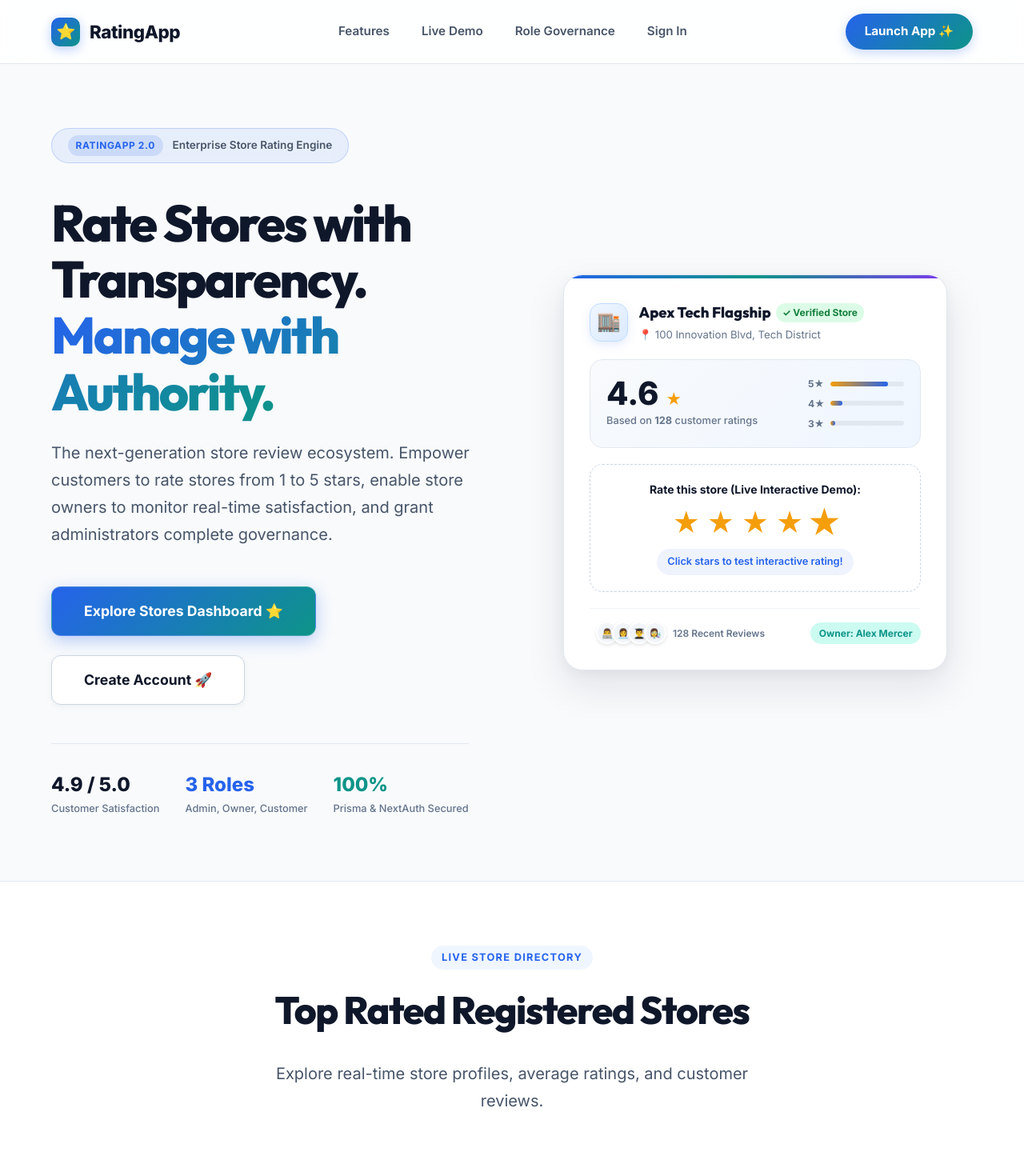
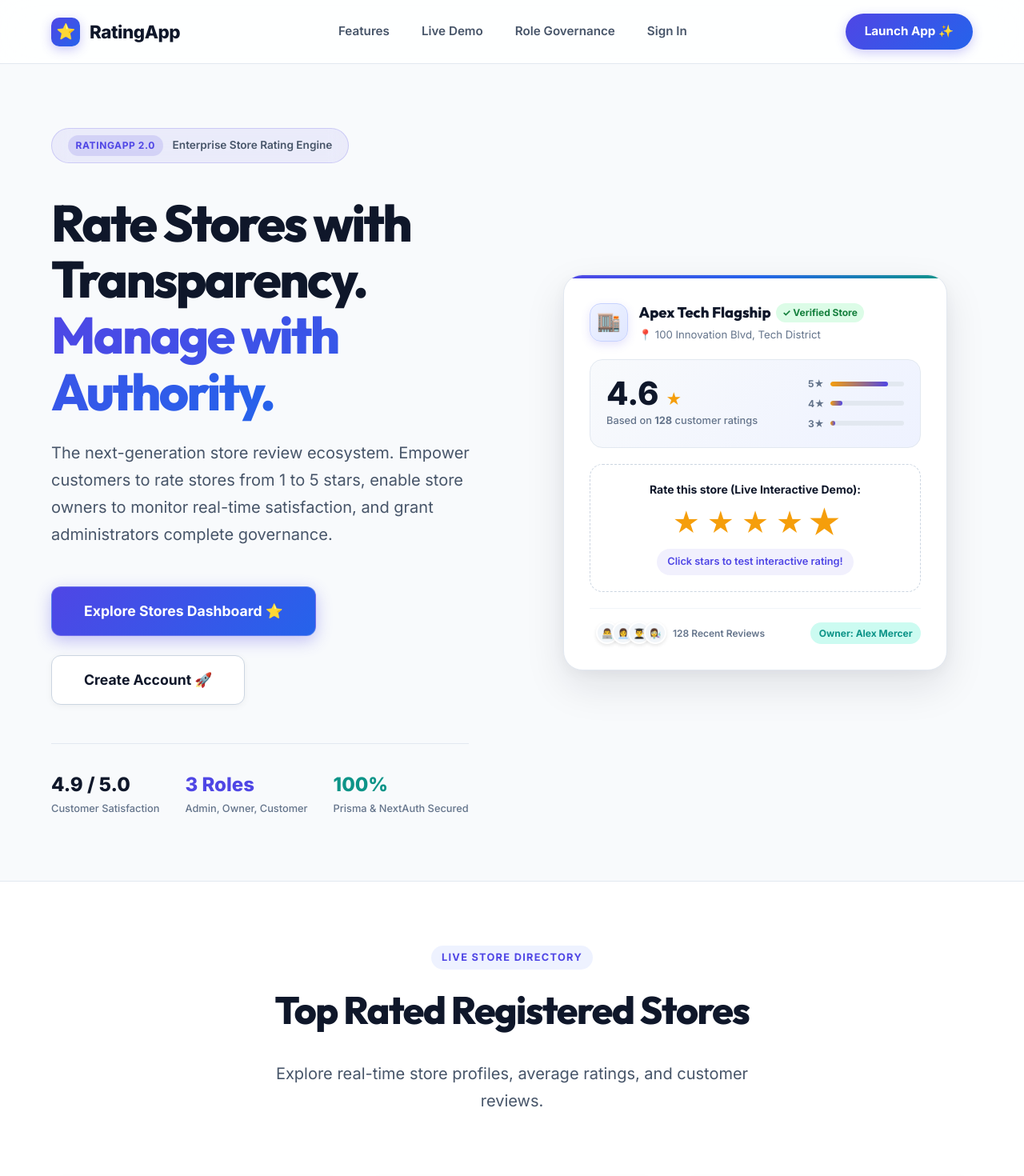
Before and after one commit to Mayuraglawe/Roxiler-System, a Next.js app: page / in a window 1280 px wide. Shown: the top 1470 px of the page at 80% size. Built offline with nearby package versions, Linux system fonts and the light colour scheme.

Commit message:
Apply Royal Indigo & Electric Blue color palette across platform

```diff
--- a/src/app/components/HeroDemoCard.tsx
+++ b/src/app/components/HeroDemoCard.tsx
@@ -37,7 +37,7 @@ export default function HeroDemoCard() {
         left: 0,
         right: 0,
         height: '4px',
-        background: 'linear-gradient(90deg, #2563EB 0%, #0D9488 50%, #7C3AED 100%)',
+        background: 'linear-gradient(90deg, #4F46E5 0%, #2563EB 50%, #0D9488 100%)',
       }} />
 
       {/* Header */}
@@ -47,13 +47,13 @@ export default function HeroDemoCard() {
             width: '48px',
             height: '48px',
             borderRadius: '14px',
-            background: 'linear-gradient(135deg, #EFF6FF 0%, #DBEAFE 100%)',
-            border: '1px solid #BFDBFE',
+            background: 'linear-gradient(135deg, #EEF2FF 0%, #E0E7FF 100%)',
+            border: '1px solid #C7D2FE',
             display: 'flex',
             alignItems: 'center',
             justifyContent: 'center',
             fontSize: '1.5rem',
-            boxShadow: '0 4px 12px rgba(37, 99, 235, 0.12)'
+            boxShadow: '0 4px 12px rgba(79, 70, 229, 0.15)'
           }}>
             🏬
           </div>
@@ -69,7 +69,7 @@ export default function HeroDemoCard() {
 
       {/* Score Overview Box */}
       <div style={{
-        background: 'linear-gradient(135deg, #F8FAFC 0%, #EFF6FF 100%)',
+        background: 'linear-gradient(135deg, #F8FAFC 0%, #EEF2FF 100%)',
         border: '1px solid #E2E8F0',
         borderRadius: '16px',
         padding: '1.25rem',
@@ -94,7 +94,7 @@ export default function HeroDemoCard() {
                 <div style={{
                   height: '100%',
                   width: idx === 0 ? '78%' : idx === 1 ? '16%' : '6%',
-                  background: 'linear-gradient(90deg, #F59E0B 0%, #2563EB 100%)',
+                  background: 'linear-gradient(90deg, #F59E0B 0%, #4F46E5 100%)',
                   borderRadius: '99px'
                 }} />
               </div>
@@ -143,8 +143,8 @@ export default function HeroDemoCard() {
         <div style={{
           fontSize: '0.8rem',
           fontWeight: 600,
-          color: '#2563EB',
-          background: 'rgba(37, 99, 235, 0.08)',
+          color: '#4F46E5',
+          background: 'rgba(79, 70, 229, 0.08)',
           padding: '0.4rem 0.8rem',
           borderRadius: '99px',
           display: 'inline-block'
--- a/src/app/globals.css
+++ b/src/app/globals.css
@@ -1,17 +1,17 @@
 @import url('https://fonts.googleapis.com/css2?family=Inter:wght@300;400;500;600;700;800&family=Outfit:wght@400;500;600;700;800&display=swap');
 
 :root, [data-theme="light"] {
-  /* Brand Primary */
-  --primary-color: #2563EB;
-  --primary-hover: #1D4ED8;
-  --primary-dark: #1E40AF;
-  --primary-light: #60A5FA;
-  --primary-gradient: linear-gradient(135deg, #2563EB 0%, #0D9488 100%);
+  /* Brand Primary - Royal Indigo & Electric Blue */
+  --primary-color: #4F46E5;
+  --primary-hover: #4338CA;
+  --primary-dark: #3730A3;
+  --primary-light: #818CF8;
+  --primary-gradient: linear-gradient(135deg, #4F46E5 0%, #2563EB 50%, #0D9488 100%);
 
   /* Secondary & Tertiary */
-  --secondary: #0D9488;
-  --secondary-light: #14B8A6;
-  --tertiary: #CCFBF1;
+  --secondary: #2563EB;
+  --secondary-light: #60A5FA;
+  --tertiary: #EEF2FF;
 
   /* Accents */
   --accent-purple: #7C3AED;
@@ -33,16 +33,16 @@
   --text-muted: #475569;
   --text-dim: #64748B;
 
-  --logo-gradient: linear-gradient(135deg, #2563EB 0%, #0D9488 100%);
-  --hero-gradient: linear-gradient(135deg, #0F172A 0%, #2563EB 100%);
+  --logo-gradient: linear-gradient(135deg, #4F46E5 0%, #2563EB 100%);
+  --hero-gradient: linear-gradient(135deg, #0F172A 0%, #4F46E5 100%);
 
   --border-color: #E2E8F0;
-  --border-highlight: #3B82F6;
+  --border-highlight: #4F46E5;
 
   --shadow-sm: 0 1px 3px rgba(15, 23, 42, 0.06), 0 1px 2px rgba(15, 23, 42, 0.04);
   --shadow-md: 0 4px 20px rgba(15, 23, 42, 0.06), 0 2px 8px rgba(15, 23, 42, 0.04);
   --shadow-lg: 0 20px 45px rgba(15, 23, 42, 0.08), 0 8px 16px rgba(15, 23, 42, 0.04);
-  --shadow-glow: 0 4px 25px rgba(37, 99, 235, 0.18);
+  --shadow-glow: 0 4px 25px rgba(79, 70, 229, 0.22);
 
   --radius-sm: 0.375rem;
   --radius-md: 0.625rem;
--- a/src/app/page.module.css
+++ b/src/app/page.module.css
@@ -39,7 +39,7 @@
 }
 
 .navLogoIcon {
-  background: linear-gradient(135deg, #2563EB 0%, #0D9488 100%);
+  background: linear-gradient(135deg, #4F46E5 0%, #2563EB 100%);
   color: white;
   width: 36px;
   height: 36px;
@@ -48,7 +48,7 @@
   align-items: center;
   justify-content: center;
   font-size: 1.2rem;
-  box-shadow: 0 4px 14px rgba(37, 99, 235, 0.3);
+  box-shadow: 0 4px 14px rgba(79, 70, 229, 0.3);
 }
 
 .navLinks {
@@ -66,7 +66,7 @@
 }
 
 .navLink:hover {
-  color: #2563EB;
+  color: #4F46E5;
 }
 
 .navActions {
@@ -84,11 +84,11 @@
 }
 
 .loginBtn:hover {
-  color: #2563EB;
+  color: #4F46E5;
 }
 
 .getStartedBtn {
-  background: linear-gradient(135deg, #2563EB 0%, #0D9488 100%);
+  background: linear-gradient(135deg, #4F46E5 0%, #2563EB 100%);
   color: white;
   padding: 0.65rem 1.5rem;
   border-radius: 99px;
@@ -96,12 +96,12 @@
   font-size: 0.95rem;
   text-decoration: none;
   transition: all 0.2s ease;
-  box-shadow: 0 4px 14px rgba(37, 99, 235, 0.25);
+  box-shadow: 0 4px 14px rgba(79, 70, 229, 0.28);
 }
 
 .getStartedBtn:hover {
   transform: translateY(-2px);
-  box-shadow: 0 6px 20px rgba(37, 99, 235, 0.4);
+  box-shadow: 0 6px 20px rgba(79, 70, 229, 0.45);
 }
 
 /* Hero Section */
@@ -149,7 +149,7 @@
   transform: translate(-50%, -50%);
   width: 120%;
   height: 120%;
-  background: radial-gradient(circle, rgba(37, 99, 235, 0.08) 0%, rgba(13, 148, 136, 0.05) 40%, transparent 70%);
+  background: radial-gradient(circle, rgba(79, 70, 229, 0.1) 0%, rgba(37, 99, 235, 0.05) 40%, transparent 70%);
   z-index: -1;
   filter: blur(60px);
   pointer-events: none;
@@ -166,8 +166,8 @@
   gap: 0.75rem;
   padding: 0.5rem 1.25rem;
   border-radius: 99px;
-  background: rgba(37, 99, 235, 0.08);
-  border: 1px solid rgba(37, 99, 235, 0.2);
+  background: rgba(79, 70, 229, 0.08);
+  border: 1px solid rgba(79, 70, 229, 0.2);
   color: #475569;
   font-size: 0.85rem;
   font-weight: 600;
@@ -177,11 +177,11 @@
 }
 
 .badgeHighlight {
-  color: #2563EB;
+  color: #4F46E5;
   text-transform: uppercase;
   letter-spacing: 0.05em;
   font-size: 0.75rem;
-  background: rgba(37, 99, 235, 0.15);
+  background: rgba(79, 70, 229, 0.15);
   padding: 0.2rem 0.6rem;
   border-radius: 99px;
   font-weight: 700;
@@ -200,7 +200,7 @@
 }
 
 .titleAccent {
-  background: linear-gradient(135deg, #2563EB 0%, #0D9488 100%);
+  background: linear-gradient(135deg, #4F46E5 0%, #2563EB 100%);
   -webkit-background-clip: text;
   background-clip: text;
   -webkit-text-fill-color: transparent;
@@ -221,7 +221,7 @@
 }
 
 .btnPrimary {
-  background: linear-gradient(135deg, #2563EB 0%, #0D9488 100%);
+  background: linear-gradient(135deg, #4F46E5 0%, #2563EB 100%);
   color: white;
   padding: 1rem 2.5rem;
   border-radius: 12px;
@@ -229,13 +229,13 @@
   font-size: 1.1rem;
   text-decoration: none;
   transition: all 0.3s ease;
-  box-shadow: 0 6px 20px rgba(37, 99, 235, 0.3);
+  box-shadow: 0 6px 20px rgba(79, 70, 229, 0.32);
   border: 1px solid rgba(255, 255, 255, 0.2);
 }
 
 .btnPrimary:hover {
   transform: translateY(-2px);
-  box-shadow: 0 10px 28px rgba(37, 99, 235, 0.45);
+  box-shadow: 0 10px 28px rgba(79, 70, 229, 0.5);
 }
 
 .btnSecondary {
--- a/src/app/page.tsx
+++ b/src/app/page.tsx
@@ -60,7 +60,7 @@ export default function Home() {
                 <div style={{ fontSize: '0.8rem', color: '#64748B', fontWeight: 500 }}>Customer Satisfaction</div>
               </div>
               <div>
-                <div style={{ fontSize: '1.5rem', fontWeight: 800, color: '#2563EB' }}>3 Roles</div>
+                <div style={{ fontSize: '1.5rem', fontWeight: 800, color: '#4F46E5' }}>3 Roles</div>
                 <div style={{ fontSize: '0.8rem', color: '#64748B', fontWeight: 500 }}>Admin, Owner, Customer</div>
               </div>
               <div>
@@ -79,7 +79,7 @@ export default function Home() {
         {/* Live Store Showcase Grid */}
         <section id="showcase" style={{ padding: '5rem 5%', background: '#FFFFFF', borderTop: '1px solid #E2E8F0', borderBottom: '1px solid #E2E8F0' }}>
           <div className={styles.sectionHeader}>
-            <span style={{ fontSize: '0.8rem', textTransform: 'uppercase', letterSpacing: '0.1em', fontWeight: 700, color: '#2563EB', background: '#EFF6FF', padding: '0.3rem 0.8rem', borderRadius: '99px', display: 'inline-block', marginBottom: '0.75rem' }}>
+            <span style={{ fontSize: '0.8rem', textTransform: 'uppercase', letterSpacing: '0.1em', fontWeight: 700, color: '#4F46E5', background: '#EEF2FF', padding: '0.3rem 0.8rem', borderRadius: '99px', display: 'inline-block', marginBottom: '0.75rem' }}>
               Live Store Directory
             </span>
             <h2 className={styles.sectionTitle}>Top Rated Registered Stores</h2>
@@ -108,7 +108,7 @@ export default function Home() {
                 <div>
                   <div style={{ display: 'flex', justifyContent: 'space-between', alignItems: 'center', marginBottom: '1rem' }}>
                     <span style={{ fontSize: '2.5rem' }}>{store.icon}</span>
-                    <span style={{ fontSize: '0.75rem', fontWeight: 700, background: '#DBEAFE', color: '#1D4ED8', padding: '0.25rem 0.65rem', borderRadius: '99px' }}>
+                    <span style={{ fontSize: '0.75rem', fontWeight: 700, background: '#EEF2FF', color: '#4F46E5', padding: '0.25rem 0.65rem', borderRadius: '99px' }}>
                       {store.badge}
                     </span>
                   </div>
@@ -177,7 +177,7 @@ export default function Home() {
         </section>
 
         {/* CTA Bottom Banner */}
-        <section style={{ padding: '6rem 5%', textAlign: 'center', background: 'linear-gradient(135deg, #2563EB 0%, #0D9488 100%)', color: 'white' }}>
+        <section style={{ padding: '6rem 5%', textAlign: 'center', background: 'linear-gradient(135deg, #4F46E5 0%, #2563EB 50%, #0D9488 100%)', color: 'white' }}>
           <div style={{ maxWidth: '800px', margin: '0 auto' }}>
             <h2 style={{ fontSize: '2.5rem', fontWeight: 800, marginBottom: '1rem' }}>Ready to Experience Next-Gen Rating Governance?</h2>
             <p style={{ fontSize: '1.1rem', opacity: 0.9, marginBottom: '2.5rem' }}>
```
Also changed, not shown: src/app/auth.module.css (+9 -9 lines).
